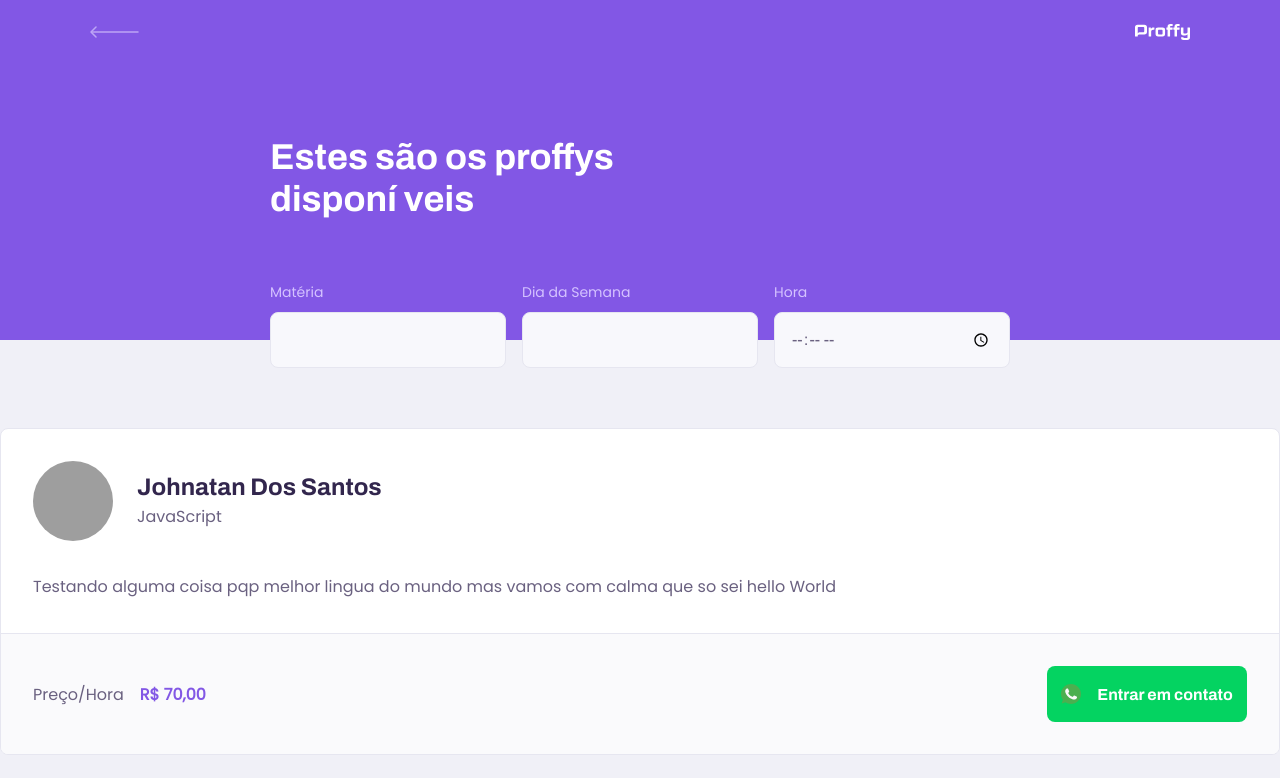
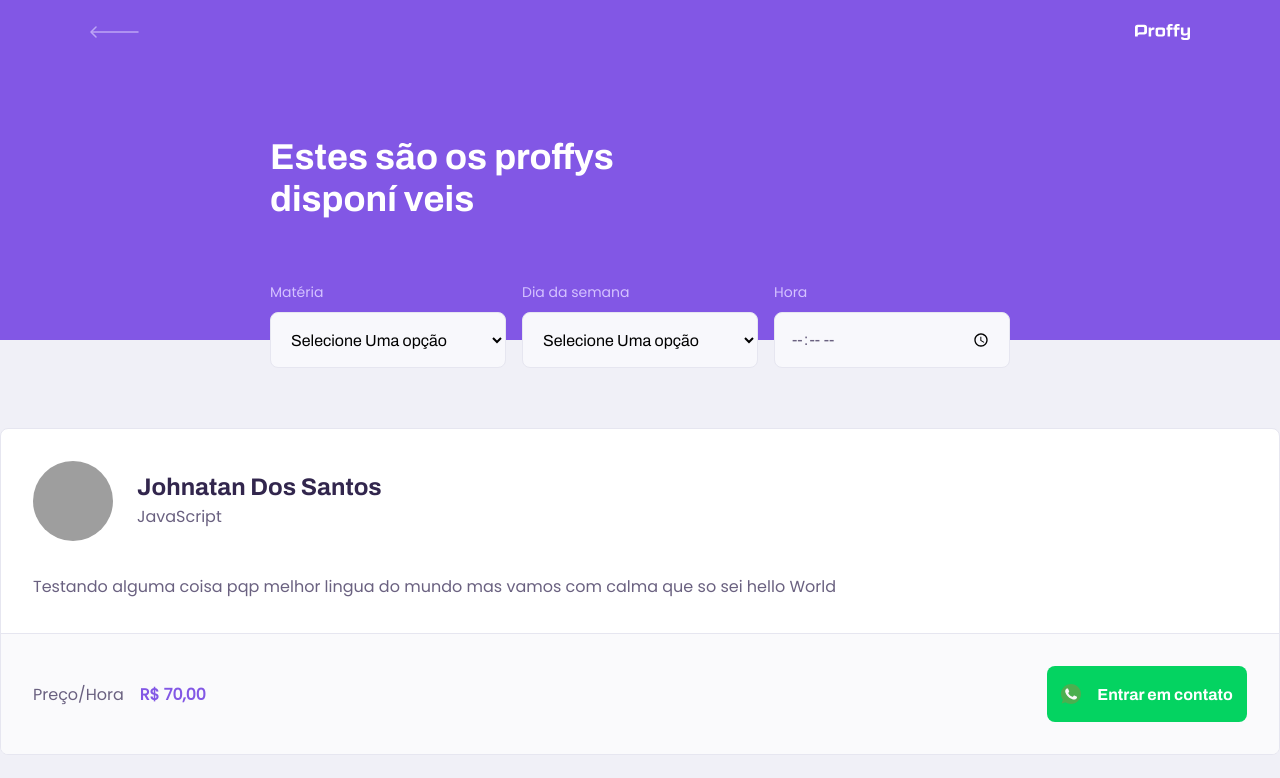
Before and after one commit to Johnbrow10/nextlevelweek_2, a React (Create React App) app: page /study in a window 1280 px wide. Shown: the top 778 px of the page. Built offline with nearby package versions, Linux system fonts and the light colour scheme; grey boxes are pictures that could not be loaded.

Commit message:
justando input com select na tela de list teachers

```diff
--- a/src/components/select/index.tsx
+++ b/src/components/select/index.tsx
@@ -16,7 +16,7 @@ const Select:React.FC<SelectProps> = ({label, name, options, ...rest}) => {
         <div className="select-block">
             <label htmlFor={name}>{label}</label>
             <select  id={name} {...rest}>
-            <option value="" disabled ></option>
+            <option value="" disabled selected hidden >Selecione Uma opção</option>
 
                 {options.map(option => {
                     return <option
--- a/src/components/select/styles.css
+++ b/src/components/select/styles.css
@@ -15,8 +15,8 @@
     height: 5.6rem;
     margin-top: 0.8rem;
     border-radius: 0.8rem;
-    background-color: var(--color-select-background);
-    border: 1px solid var(--color-line-in-white);
+    background-color: var(--color-input-background) !important;
+    border: 1px solid var(--color-line-in-white) !important;
     outline: 0;
     padding: 0 1.6rem;
     font: 1.6rem Archivo;
@@ -26,7 +26,7 @@
     width: calc(100% - 3.2rem);
     height: 2px;
     content: '';
-    background: var(--color-primary-light);
+    background: var(--color-primary-light) !important;
     position: absolute;
     left: 1.6rem;
     right: 1.6rem;
--- a/src/pages/TeacherList/index.tsx
+++ b/src/pages/TeacherList/index.tsx
@@ -4,24 +4,54 @@ import './styles.css';
 import PageHeader from '../../components/PageHeader';
 import TeacherItem from '../../components/TeacherItem';
 import Input from '../../components/input';
+import Select from '../../components/select';
 
 function TeacherList() {
     return (
         <div id="page-teacher-list" className="container">
-           <PageHeader title="Estes são os proffys disponí veis">
-            <form id="search-teachers">
-               <Input name="subject" label="Matéria"/>
-               <Input name="week_day" label="Dia da Semana"/>
-               <Input type="time" name="time" label="Hora"/>
-            </form>
+            <PageHeader title="Estes são os proffys disponí veis">
+                <form id="search-teachers">
+                    <Select
+                        name="subject"
+                        label="Matéria"
+                        options={[
+                            { value: 'Artes', label: 'Artes' },
+                            { value: 'Biologia', label: 'biologia' },
+                            { value: 'Ciências', label: 'Ciências' },
+                            { value: 'Educação Física', label: 'Educação Física' },
+                            { value: 'Física', label: 'Física' },
+                            { value: 'Geografia', label: 'Geografia' },
+                            { value: 'Matemática', label: 'Matemática' },
+                            { value: 'Português', label: 'Português' },
+                            { value: 'Química', label: 'Química' },
+                        ]}
+
+                    />
+                    <Select
+                        name="week_day"
+                        label="Dia da semana"
+                        options={[
+                            { value: '0', label: 'Domingo' },
+                            { value: '1', label: 'Segunda-feira' },
+                            { value: '2', label: 'Terça-feira' },
+                            { value: '3', label: 'Quarta-feira' },
+                            { value: '4', label: 'Quinta-feira' },
+                            { value: '5', label: 'Sexta-feira' },
+                            { value: '6', label: 'Sábado' },
+                        ]}
+
+                    />
+
+                    <Input type="time" name="time" label="Hora" />
+                </form>
             </PageHeader>
 
-        <main>
+            <main>
 
-        </main>
-            <TeacherItem/>
-            <TeacherItem/>
-            <TeacherItem/>
+            </main>
+            <TeacherItem />
+            <TeacherItem />
+            <TeacherItem />
         </div>
     )
 }
--- a/src/pages/TeacherList/styles.css
+++ b/src/pages/TeacherList/styles.css
@@ -2,7 +2,6 @@
     width: 100vw;
     height: 100vh;
 }
-
 
 
 #search-teachers {
@@ -113,6 +112,9 @@
     #search-teachers .input-block + .input-block {
         margin-top:0rem;
     }
+    #search-teachers .select-block + .select-block {
+        margin-top:0rem;
+    }
 
     #page-teacher-list main {
         padding: 3.2rem 0;
```
Also changed, not shown: src/pages/TeacherForm/styles.css (+48 -47 lines), 1 other file (tests, documents, lock files or other folders).
